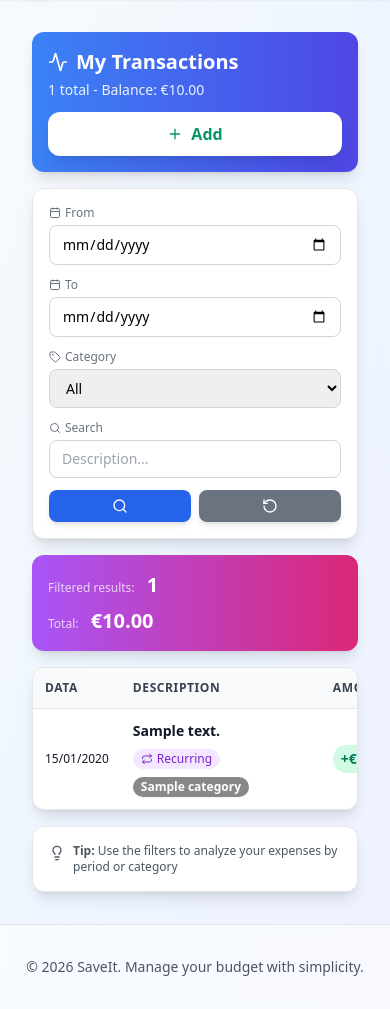
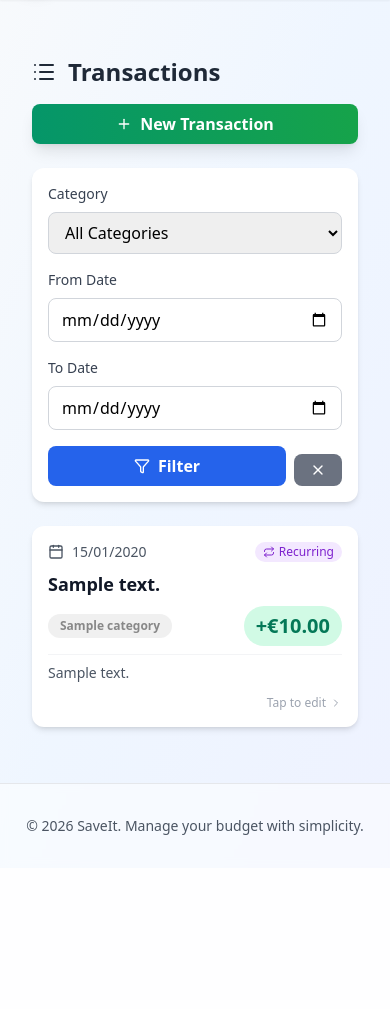
Before and after one commit to Orfico/saveit, a Django app: page /transactions/ in a window 390 px wide. Shown: the part 65-1074 px from the top of the page. After the commit the page ends 900 px from the top, so only its background shows below. Run offline with Django 5.2, Linux system fonts and the light colour scheme; a user stored in the database is signed in; tables that the repository leaves empty hold one stand-in row (values such as "Sample post"); some libraries are stand-ins or nearby versions.

Commit message:
feat: improve mobile UX for transaction_list

```diff
--- a/core/views.py
+++ b/core/views.py
@@ -84,7 +84,7 @@ class DashboardView(LoginRequiredMixin, ListView):
 class TransactionListView(LoginRequiredMixin, ListView):
     model = Transaction
     template_name = 'core/transaction_list.html'
-    context_object_name = 'object_list'
+    context_object_name = 'transactions'
     paginate_by = 20
 
     def get_queryset(self):
--- a/templates/core/transaction_list.html
+++ b/templates/core/transaction_list.html
@@ -3,202 +3,127 @@
 {% block title %}Transactions{% endblock %}
 
 {% block content %}
-<div class="space-y-4 sm:space-y-6 px-4 sm:px-0">
-  <!-- Header + Badge -->
-  <div class="flex flex-col sm:flex-row justify-between items-start sm:items-center gap-3 sm:gap-4 bg-gradient-to-r from-blue-500 to-indigo-600 text-white p-4 sm:p-6 rounded-xl shadow-lg">
-    <div>
-      <h1 class="text-xl sm:text-2xl lg:text-3xl font-bold flex items-center gap-2">
-        <i data-lucide="activity" class="w-5 h-5 sm:w-6 sm:h-6"></i>
-        My Transactions
+<div class="container mx-auto px-4 py-6 sm:py-8">
+  <!-- Header -->
+  <div class="flex flex-col sm:flex-row justify-between items-start sm:items-center gap-4 mb-6">
+    <h1 class="text-2xl sm:text-3xl font-bold text-gray-800 flex items-center gap-3">
+      <i data-lucide="list" class="w-6 h-6 sm:w-8 sm:h-8"></i>
+      Transactions
     </h1>
-      <p class="opacity-90 mt-1 text-sm sm:text-base">{{ page_obj.paginator.count }} total - Balance: €{{ filtered_total|floatformat:2 }}</p>
-    </div>
+
     <a href="{% url 'core:transaction_create' %}"
-       class="w-full sm:w-auto bg-white text-emerald-600 px-6 sm:px-8 py-2.5 sm:py-3 rounded-xl font-bold hover:bg-gray-100 shadow-lg whitespace-nowrap transition text-center flex items-center justify-center gap-2">
-      <i data-lucide="plus" class="w-4 h-4"></i> Add
+       class="bg-gradient-to-r from-emerald-600 to-green-600 text-white px-4 sm:px-6 py-2 sm:py-3 rounded-lg hover:from-emerald-700 hover:to-green-700 font-semibold shadow-lg transition flex items-center gap-2 w-full sm:w-auto justify-center">
+      <i data-lucide="plus" class="w-4 h-4 sm:w-5 sm:h-5"></i>
+      <span>New Transaction</span>
     </a>
   </div>
 
-  <!-- Advanced Filters -->
-  <div class="bg-white p-4 sm:p-6 rounded-xl shadow-lg border">
-    <form method="get" class="grid grid-cols-1 sm:grid-cols-2 lg:grid-cols-6 gap-3 sm:gap-4 items-end">
-      <!-- Date From -->
+  <!-- Filtri -->
+  <div class="bg-white rounded-xl shadow-md p-4 sm:p-6 mb-6">
+    <form method="get" class="space-y-4">
+      <div class="grid grid-cols-1 sm:grid-cols-2 lg:grid-cols-4 gap-4">
         <div>
-        <label class="block text-xs font-medium text-gray-500 mb-1 flex items-center gap-1">
-          <i data-lucide="calendar" class="w-3 h-3"></i> From
-        </label>
-        <input type="date" name="date_from" value="{{ date_from }}"
-               class="w-full border border-gray-300 px-3 py-2 rounded-lg text-sm focus:ring-2 focus:ring-blue-500 focus:border-blue-500 transition">
-      </div>
-
-      <!-- Date To -->
-      <div>
-        <label class="block text-xs font-medium text-gray-500 mb-1 flex items-center gap-1">
-          <i data-lucide="calendar" class="w-3 h-3"></i> To
-        </label>
-        <input type="date" name="date_to" value="{{ date_to }}"
-               class="w-full border border-gray-300 px-3 py-2 rounded-lg text-sm focus:ring-2 focus:ring-blue-500 focus:border-blue-500 transition">
-      </div>
-
-      <!-- Category -->
-      <div>
-        <label class="block text-xs font-medium text-gray-500 mb-1 flex items-center gap-1">
-          <i data-lucide="tag" class="w-3 h-3"></i> Category
-        </label>
-        <select name="category" class="w-full border border-gray-300 px-3 py-2 rounded-lg text-sm focus:ring-2 focus:ring-blue-500 transition">
-          <option value="">All</option>
-          {% for cat in categories %}
-            <option value="{{ cat.id }}" {% if category_id == cat.id|stringformat:"s" %}selected{% endif %}>
-              {{ cat.get_type_display }} - {{ cat.name }}
+          <label class="block text-sm font-medium text-gray-700 mb-2">Category</label>
+          <select name="category" class="w-full border border-gray-300 rounded-lg px-3 py-2 focus:ring-2 focus:ring-blue-500">
+            <option value="">All Categories</option>
+            {% for category in categories %}
+              <option value="{{ category.id }}" {% if request.GET.category == category.id|stringformat:"s" %}selected{% endif %}>
+                {{ category.name }}
               </option>
             {% endfor %}
           </select>
         </div>
 
-      <!-- Search -->
-      <div class="lg:col-span-2">
-        <label class="block text-xs font-medium text-gray-500 mb-1 flex items-center gap-1">
-          <i data-lucide="search" class="w-3 h-3"></i> Search
-        </label>
-        <input type="text" name="search" value="{{ search }}"
-               placeholder="Description..."
-               class="w-full border border-gray-300 px-3 py-2 rounded-lg text-sm focus:ring-2 focus:ring-blue-500 focus:border-blue-500 transition">
+        <div>
+          <label class="block text-sm font-medium text-gray-700 mb-2">From Date</label>
+          <input type="date" name="date_from" value="{{ request.GET.date_from }}"
+                 class="w-full border border-gray-300 rounded-lg px-3 py-2 focus:ring-2 focus:ring-blue-500">
         </div>
 
-      <!-- Buttons -->
-      <div class="flex gap-2 sm:col-span-2 lg:col-span-1">
+        <div>
+          <label class="block text-sm font-medium text-gray-700 mb-2">To Date</label>
+          <input type="date" name="date_to" value="{{ request.GET.date_to }}"
+                 class="w-full border border-gray-300 rounded-lg px-3 py-2 focus:ring-2 focus:ring-blue-500">
+        </div>
+
+        <div class="flex items-end gap-2">
           <button type="submit"
-                class="flex-1 bg-blue-600 text-white px-4 py-2 rounded-lg hover:bg-blue-700 font-semibold shadow-md transition text-sm flex items-center justify-center gap-1">
-          <i data-lucide="search" class="w-4 h-4"></i> <span class="hidden sm:inline">Apply</span>
+                  class="flex-1 bg-blue-600 text-white px-4 py-2 rounded-lg hover:bg-blue-700 font-semibold transition flex items-center justify-center gap-2">
+            <i data-lucide="filter" class="w-4 h-4"></i>
+            Filter
           </button>
           <a href="{% url 'core:transaction_list' %}"
-           class="flex-1 bg-gray-500 text-white px-4 py-2 rounded-lg hover:bg-gray-600 font-semibold text-center shadow-md transition text-sm flex items-center justify-center gap-1">
-          <i data-lucide="rotate-ccw" class="w-4 h-4"></i> <span class="hidden sm:inline">Reset</span>
+             class="bg-gray-500 text-white px-4 py-2 rounded-lg hover:bg-gray-600 font-semibold transition flex items-center justify-center">
+            <i data-lucide="x" class="w-4 h-4"></i>
           </a>
+        </div>
       </div>
     </form>
   </div>
 
-  <!-- Filtered Results -->
-  {% if filtered_count > 0 %}
-  <div class="bg-gradient-to-r from-purple-500 to-pink-600 text-white p-4 rounded-xl shadow-lg">
-    <div class="flex flex-col sm:flex-row justify-between items-start sm:items-center gap-2">
-      <div>
-        <span class="text-xs sm:text-sm opacity-75">Filtered results:</span>
-        <span class="text-xl sm:text-2xl font-bold ml-2">{{ filtered_count }}</span>
-      </div>
-      <div>
-        <span class="text-xs sm:text-sm opacity-75">Total:</span>
-        <span class="text-xl sm:text-2xl font-bold ml-2">€{{ filtered_total|floatformat:2 }}</span>
-      </div>
-    </div>
-  </div>
-  {% endif %}
-
-  <!-- Responsive Table -->
-  <div class="bg-white rounded-xl shadow-lg overflow-hidden border">
-    <div class="overflow-x-auto">
+  <!-- Lista Transazioni -->
+  {% if transactions %}
+    <!-- Desktop View (tabella) -->
+    <div class="hidden lg:block bg-white rounded-xl shadow-md overflow-hidden">
       <table class="min-w-full divide-y divide-gray-200">
-        <thead class="bg-gray-50">
+        <thead class="bg-gradient-to-r from-blue-600 to-indigo-600 text-white">
           <tr>
-            <th class="px-3 sm:px-6 py-3 sm:py-4 text-left text-xs font-bold text-gray-700 uppercase tracking-wider">Data</th>
-            <th class="px-3 sm:px-6 py-3 sm:py-4 text-left text-xs font-bold text-gray-700 uppercase tracking-wider">Description</th>
-            <th class="px-3 sm:px-6 py-3 sm:py-4 text-left text-xs font-bold text-gray-700 uppercase tracking-wider">Amount</th>
-            <th class="hidden lg:table-cell px-3 sm:px-6 py-3 sm:py-4 text-left text-xs font-bold text-gray-700 uppercase tracking-wider">Category</th>
-            <th class="px-3 sm:px-6 py-3 sm:py-4 text-left text-xs font-bold text-gray-700 uppercase tracking-wider">Actions</th>
+            <th class="px-6 py-4 text-left text-sm font-bold uppercase tracking-wider">Date</th>
+            <th class="px-6 py-4 text-left text-sm font-bold uppercase tracking-wider">Description</th>
+            <th class="px-6 py-4 text-left text-sm font-bold uppercase tracking-wider">Category</th>
+            <th class="px-6 py-4 text-left text-sm font-bold uppercase tracking-wider">Amount</th>
+            <th class="px-6 py-4 text-center text-sm font-bold uppercase tracking-wider">Actions</th>
           </tr>
         </thead>
-        <tbody class="divide-y divide-gray-200">
-          {% for transaction in object_list %}
-          <tr class="{% if forloop.counter|divisibleby:2 %}bg-gray-50{% endif %}
-                     {% if transaction.type == 'expense' %}hover:bg-red-50{% else %}hover:bg-green-50{% endif %} transition">
-
-            <!-- Date -->
-            <td class="px-3 sm:px-6 py-3 sm:py-4 whitespace-nowrap">
-              <div class="text-xs sm:text-sm font-medium text-gray-900">{{ transaction.date|date:"d/m/Y" }}</div>
-              <div class="text-xs text-gray-500 hidden sm:block">{{ transaction.date|date:"l" }}</div>
+        <tbody class="bg-white divide-y divide-gray-200">
+          {% for transaction in transactions %}
+          <tr class="hover:bg-gray-50 transition cursor-pointer"
+              onclick="window.location='{% url 'core:transaction_update' transaction.pk %}'">
+            <td class="px-6 py-4 whitespace-nowrap text-sm text-gray-700">
+              {{ transaction.date|date:"d/m/Y" }}
             </td>
-
-            <!-- Description with Recurring Badge -->
-            <td class="px-3 sm:px-6 py-3 sm:py-4 min-w-[200px]">
-              <div class="flex flex-col gap-1">
-                <div class="flex items-center gap-2 flex-wrap">
-                  <p class="font-semibold text-sm sm:text-base text-gray-900">{{ transaction.description }}</p>
-
-                  <!-- ✨ Badge Recurring -->
+            <td class="px-6 py-4">
+              <div class="flex items-center gap-2">
+                <span class="font-semibold text-gray-900">{{ transaction.description }}</span>
                 {% if transaction.is_recurring %}
-                    <span class="inline-flex items-center gap-1 px-2 py-0.5 bg-purple-100 text-purple-700 text-xs font-medium rounded-full flex-shrink-0">
+                  <span class="inline-flex items-center gap-1 px-2 py-0.5 bg-purple-100 text-purple-700 text-xs font-medium rounded-full">
                     <i data-lucide="repeat" class="w-3 h-3"></i>
                     <span>Recurring</span>
                   </span>
                 {% endif %}
               </div>
-
-                <!-- Mobile category (visible on small screens only) -->
-                <div class="lg:hidden">
-                  <span class="px-2 py-0.5 rounded-full text-xs font-semibold text-white shadow-sm inline-block"
-                        style="background-color: {{ transaction.category.color }};">
+              {% if transaction.notes %}
+                <p class="text-xs text-gray-500 mt-1">{{ transaction.notes|truncatewords:10 }}</p>
+              {% endif %}
+            </td>
+            <td class="px-6 py-4 whitespace-nowrap">
+              <span class="px-3 py-1 rounded-full text-xs font-semibold"
+                    style="background-color: {{ transaction.category.color }}20; color: {{ transaction.category.color }};">
                 {{ transaction.category.name }}
               </span>
-                </div>
-              </div>
             </td>
-
-          <!-- Colored amount -->
-          <td class="px-3 sm:px-6 py-3 sm:py-4 whitespace-nowrap">
-            <span class="text-sm sm:text-lg font-bold px-2 sm:px-3 py-1 rounded-full inline-block
+            <td class="px-6 py-4 whitespace-nowrap">
+              <span class="text-lg font-bold px-3 py-1 rounded-full inline-block
                 {% if transaction.is_income %}text-emerald-700 bg-emerald-100{% else %}text-red-700 bg-red-100{% endif %}">
                 {{ transaction.display_amount }}
               </span>
             </td>
-
-            <!-- Category with color (hidden on mobile) -->
-            <td class="hidden lg:table-cell px-3 sm:px-6 py-3 sm:py-4 whitespace-nowrap">
-              <span class="px-3 py-1 rounded-full text-sm font-semibold text-white shadow-sm inline-block"
-                    style="background-color: {{ transaction.category.color }};">
-                {{ transaction.category.name }}
-              </span>
-              <div class="text-xs text-gray-500 mt-1">
-                {{ transaction.category.get_type_display }}
-              </div>
-            </td>
-
-            <!-- Actions -->
-            <td class="px-3 sm:px-6 py-3 sm:py-4 whitespace-nowrap text-sm font-medium">
-              <div class="flex gap-1 sm:gap-2">
+            <td class="px-6 py-4 whitespace-nowrap text-center">
+              <div class="flex items-center justify-center gap-2" onclick="event.stopPropagation()">
                 <a href="{% url 'core:transaction_update' transaction.pk %}"
-                   title="Modifica"
-                   class="text-blue-600 hover:text-blue-900 p-1.5 sm:p-2 rounded hover:bg-blue-100 transition">
-                  <i data-lucide="edit-3" class="w-4 h-4"></i>
+                   class="bg-blue-500 text-white p-2 rounded-lg hover:bg-blue-600 transition inline-flex items-center justify-center"
+                   title="Edit">
+                  <i data-lucide="edit-2" class="w-4 h-4"></i>
                 </a>
                 <form method="post" action="{% url 'core:transaction_delete' transaction.pk %}"
-                      onsubmit="return confirm('Sei sicuro di voler eliminare questa transazione?')"
-                      class="inline">
+                      class="inline" onsubmit="return confirm('Are you sure you want to delete this transaction?');">
                   {% csrf_token %}
                   <button type="submit"
-                          title="Elimina"
-                          class="text-red-600 hover:text-red-900 p-1.5 sm:p-2 rounded hover:bg-red-100 transition">
+                          class="bg-red-500 text-white p-2 rounded-lg hover:bg-red-600 transition inline-flex items-center justify-center"
+                          title="Delete">
                     <i data-lucide="trash-2" class="w-4 h-4"></i>
                   </button>
                 </form>
-              </div>
-            </td>
-          </tr>
-          {% empty %}
-          <tr>
-            <td colspan="5" class="px-6 py-16 text-center">
-              <div class="text-gray-500 space-y-3">
-                <div class="text-4xl sm:text-6xl">🔭</div>
-                <h3 class="text-lg sm:text-xl font-semibold">No transactions found</h3>
-                {% if date_from or date_to or category_id or search %}
-                <p class="text-xs sm:text-sm">Try modifying the filters or <a href="{% url 'core:transaction_list' %}" class="text-blue-600 hover:text-blue-800 font-semibold">reset them</a></p>
-                {% else %}
-                <p class="text-xs sm:text-sm">Start by adding your first transaction!</p>
-                <a href="{% url 'core:transaction_create' %}"
-                   class="inline-block mt-4 bg-blue-600 text-white px-6 py-3 rounded-lg hover:bg-blue-700 font-semibold transition flex items-center gap-2 justify-center">
-                  <i data-lucide="plus" class="w-4 h-4"></i> Add your first transaction
-                </a>
-                {% endif %}
               </div>
             </td>
           </tr>
@@ -207,56 +132,94 @@
       </table>
     </div>
 
-    <!-- Pagination -->
-    {% if is_paginated %}
-    <div class="bg-gray-50 px-4 sm:px-6 py-4 border-t flex flex-col sm:flex-row items-center justify-between gap-3 sm:gap-4">
-      <div class="text-xs sm:text-sm text-gray-700">
-        Show <strong>{{ page_obj.start_index }}–{{ page_obj.end_index }}</strong>
-        of <strong>{{ page_obj.paginator.count }}</strong>
+    <!-- Mobile/Tablet View (cards) -->
+    <div class="lg:hidden space-y-3">
+      {% for transaction in transactions %}
+      <a href="{% url 'core:transaction_update' transaction.pk %}"
+         class="block bg-white rounded-xl shadow-md hover:shadow-lg transition-shadow overflow-hidden">
+        <div class="p-4">
+          <div class="flex items-start justify-between mb-2">
+            <div class="flex items-center gap-2 text-sm text-gray-600">
+              <i data-lucide="calendar" class="w-4 h-4"></i>
+              <span class="font-medium">{{ transaction.date|date:"d/m/Y" }}</span>
+            </div>
+            {% if transaction.is_recurring %}
+              <span class="inline-flex items-center gap-1 px-2 py-0.5 bg-purple-100 text-purple-700 text-xs font-medium rounded-full">
+                <i data-lucide="repeat" class="w-3 h-3"></i>
+                <span>Recurring</span>
+              </span>
+            {% endif %}
           </div>
 
-      <nav class="flex items-center space-x-2">
-        {% if page_obj.has_previous %}
-          <a href="?page={{ page_obj.previous_page_number }}{% if date_from %}&date_from={{ date_from }}{% endif %}{% if date_to %}&date_to={{ date_to }}{% endif %}{% if category_id %}&category={{ category_id }}{% endif %}{% if search %}&search={{ search }}{% endif %}"
-             class="px-3 sm:px-4 py-2 bg-white border rounded-lg text-blue-600 hover:bg-blue-50 font-medium transition text-sm">
-            ← <span class="hidden sm:inline">Prev</span>
-          </a>
-        {% else %}
-          <span class="px-3 sm:px-4 py-2 bg-gray-100 border rounded-lg text-gray-400 cursor-not-allowed text-sm">
-            ← <span class="hidden sm:inline">Prev</span>
+          <h3 class="text-lg font-bold text-gray-900 mb-2">{{ transaction.description }}</h3>
+
+          <div class="flex items-center justify-between mb-2">
+            <span class="px-3 py-1 rounded-full text-xs font-semibold"
+                  style="background-color: {{ transaction.category.color }}20; color: {{ transaction.category.color }};">
+              {{ transaction.category.name }}
             </span>
+            <span class="text-xl font-bold px-3 py-1.5 rounded-full
+              {% if transaction.is_income %}text-emerald-700 bg-emerald-100{% else %}text-red-700 bg-red-100{% endif %}">
+              {{ transaction.display_amount }}
+            </span>
+          </div>
+
+          {% if transaction.notes %}
+            <p class="text-sm text-gray-600 mt-2 pt-2 border-t border-gray-100">
+              {{ transaction.notes|truncatewords:15 }}
+            </p>
           {% endif %}
 
-        <!-- Current page number -->
-        <span class="px-3 py-2 bg-blue-600 text-white rounded-lg font-bold text-sm">
-          {{ page_obj.number }}
+          <div class="flex items-center justify-end gap-1 mt-3 text-xs text-gray-400">
+            <span>Tap to edit</span>
+            <i data-lucide="chevron-right" class="w-3 h-3"></i>
+          </div>
+        </div>
+      </a>
+      {% endfor %}
+    </div>
+
+    <!-- Paginazione -->
+    {% if is_paginated %}
+    <div class="mt-6 flex flex-wrap justify-center gap-2">
+      {% if page_obj.has_previous %}
+        <a href="?page=1{% if request.GET.category %}&category={{ request.GET.category }}{% endif %}{% if request.GET.date_from %}&date_from={{ request.GET.date_from }}{% endif %}{% if request.GET.date_to %}&date_to={{ request.GET.date_to }}{% endif %}"
+           class="px-4 py-2 bg-white border border-gray-300 rounded-lg hover:bg-gray-50 text-sm">First</a>
+        <a href="?page={{ page_obj.previous_page_number }}{% if request.GET.category %}&category={{ request.GET.category }}{% endif %}{% if request.GET.date_from %}&date_from={{ request.GET.date_from }}{% endif %}{% if request.GET.date_to %}&date_to={{ request.GET.date_to }}{% endif %}"
+           class="px-4 py-2 bg-white border border-gray-300 rounded-lg hover:bg-gray-50 text-sm">Previous</a>
+      {% endif %}
+
+      <span class="px-4 py-2 bg-blue-600 text-white rounded-lg text-sm">
+        Page {{ page_obj.number }} of {{ page_obj.paginator.num_pages }}
       </span>
 
       {% if page_obj.has_next %}
-          <a href="?page={{ page_obj.next_page_number }}{% if date_from %}&date_from={{ date_from }}{% endif %}{% if date_to %}&date_to={{ date_to }}{% endif %}{% if category_id %}&category={{ category_id }}{% endif %}{% if search %}&search={{ search }}{% endif %}"
-             class="px-3 sm:px-4 py-2 bg-white border rounded-lg text-blue-600 hover:bg-blue-50 font-medium transition text-sm">
-            <span class="hidden sm:inline">Next</span> →
+        <a href="?page={{ page_obj.next_page_number }}{% if request.GET.category %}&category={{ request.GET.category }}{% endif %}{% if request.GET.date_from %}&date_from={{ request.GET.date_from }}{% endif %}{% if request.GET.date_to %}&date_to={{ request.GET.date_to }}{% endif %}"
+           class="px-4 py-2 bg-white border border-gray-300 rounded-lg hover:bg-gray-50 text-sm">Next</a>
+        <a href="?page={{ page_obj.paginator.num_pages }}{% if request.GET.category %}&category={{ request.GET.category }}{% endif %}{% if request.GET.date_from %}&date_from={{ request.GET.date_from }}{% endif %}{% if request.GET.date_to %}&date_to={{ request.GET.date_to }}{% endif %}"
+           class="px-4 py-2 bg-white border border-gray-300 rounded-lg hover:bg-gray-50 text-sm">Last</a>
+      {% endif %}
+    </div>
+    {% endif %}
+
+  {% else %}
+    <!-- Empty state -->
+    <div class="bg-white rounded-xl shadow-md p-8 sm:p-12 text-center">
+      <i data-lucide="inbox" class="w-16 h-16 sm:w-20 sm:h-20 mx-auto text-gray-400 mb-4"></i>
+      <h2 class="text-xl sm:text-2xl font-bold text-gray-700 mb-2">No Transactions Found</h2>
+      <p class="text-gray-500 mb-6">Start by creating your first transaction!</p>
+      <a href="{% url 'core:transaction_create' %}"
+         class="inline-flex items-center gap-2 bg-gradient-to-r from-emerald-600 to-green-600 text-white px-6 py-3 rounded-lg hover:from-emerald-700 hover:to-green-700 font-semibold shadow-lg transition">
+        <i data-lucide="plus" class="w-5 h-5"></i>
+        Create Transaction
       </a>
-        {% else %}
-          <span class="px-3 sm:px-4 py-2 bg-gray-100 border rounded-lg text-gray-400 cursor-not-allowed text-sm">
-            <span class="hidden sm:inline">Next</span> →
-          </span>
-        {% endif %}
-      </nav>
     </div>
   {% endif %}
 </div>
 
-  <!-- Tip bottom -->
-  <div class="bg-white p-4 rounded-xl shadow-lg border flex flex-col sm:flex-row justify-between items-start sm:items-center gap-3">
-    <div class="text-xs sm:text-sm text-gray-600 flex items-start gap-2">
-      <i data-lucide="lightbulb" class="w-4 h-4 flex-shrink-0 mt-0.5"></i>
-      <span><strong>Tip:</strong> Use the filters to analyze your expenses by period or category</span>
-    </div>
-  </div>
-</div>
-
 <script>
+  document.addEventListener('DOMContentLoaded', function() {
     lucide.createIcons();
+  });
 </script>
 {% endblock %}
```
Also changed, not shown: core/forms.py (+5 -5 lines), templates/core/transaction_form.html (+18 -1 lines). Lines whose indentation alone changed are shown as unchanged.
